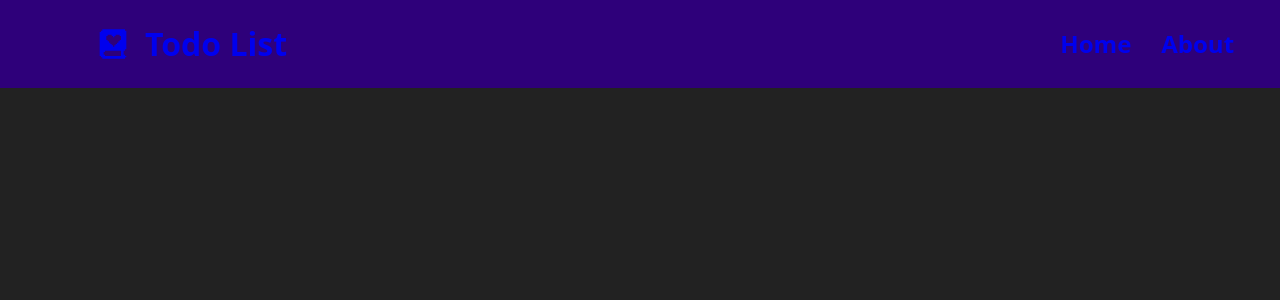
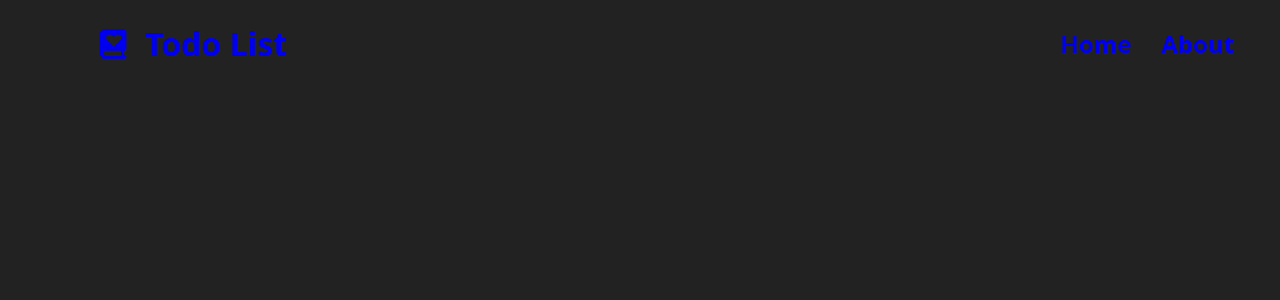
Before and after one commit to S6-2025/to-do-list, a React (Vite) app in the folder front-end/: page / in a window 1280 px wide. Shown: the top 300 px of the page. Built offline with nearby package versions, Linux system fonts and the light colour scheme.

Commit message:
header pronto, talvez

```diff
--- a/front-end/src/css/Header.css
+++ b/front-end/src/css/Header.css
@@ -1,6 +1,5 @@
 .super-container-header {
 
-  background-color: var(--secondary);
   height: 11vh;
   display: flex;
   flex-direction: row;
```
